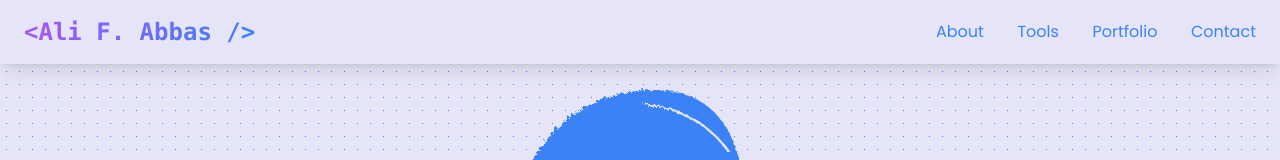
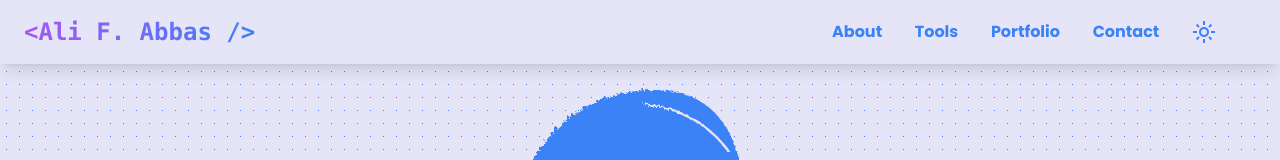
Before and after one commit to ali1x/portfolio, a React (Vite) app: page / in a window 1280 px wide. Shown: the top 160 px of the page. Built offline with nearby package versions, Linux system fonts and the light colour scheme.

Commit message:
dark mode

```diff
--- a/src/App.tsx
+++ b/src/App.tsx
@@ -1,3 +1,5 @@
+import { useEffect, useState } from "react"
+
 import Nav from "./components/Nav"
 import About from "./pages/About"
 import Contact from "./pages/Contact"
@@ -6,9 +8,29 @@ import Portfolio from "./pages/Portfolio"
 import Tools from "./pages/Tools"
 
 const App = () => {
+  const [isModeDark, setIsModeDark] = useState<boolean>(localStorage.theme === "dark")
+
+  useEffect(() => {
+
+    isModeDark ? localStorage.theme = "dark" : localStorage.theme = ""
+
+    if (
+      localStorage.theme === "dark" ||
+      (!("theme" in localStorage) &&
+        window.matchMedia("(prefers-color-scheme: dark)").matches)
+    ) {
+      document.documentElement.classList.add("dark")
+    } else {
+      document.documentElement.classList.remove("dark")
+    }
+  }, [isModeDark])
+
   return (
     <>
-      <Nav />
+      <Nav
+        isModeDark = {isModeDark}
+        setIsModeDark = {setIsModeDark}
+      />
       <Home />
       <About />
       <Tools />
--- a/src/assets/index.ts
+++ b/src/assets/index.ts
@@ -9,5 +9,5 @@ export {
     WaveImage,
     AboutImage,
     ContactImage,
-    ToolsImage
+    ToolsImage,
 }
--- a/src/components/Menu.tsx
+++ b/src/components/Menu.tsx
@@ -1,16 +1,16 @@
 const Menu = (props: { setIsMenuOpen: React.Dispatch<React.SetStateAction<boolean>> }) => {
   return (
     <>
-      <li className="text-blue-500 hover:text-slate-500 cursor-pointer my-2" onClick={() => props.setIsMenuOpen(false)}>
+      <li className="text-blue-500 dark:text-dark-four font-bold hover:text-slate-500 cursor-pointer my-2" onClick={() => props.setIsMenuOpen(false)}>
         <a href="#about">About</a>
       </li>
-      <li className="text-blue-500 hover:text-slate-500 cursor-pointer my-2" onClick={() => props.setIsMenuOpen(false)}>
+      <li className="text-blue-500 dark:text-dark-four font-bold hover:text-slate-500 cursor-pointer my-2" onClick={() => props.setIsMenuOpen(false)}>
         <a href="#tools">Tools</a>
       </li>
-      <li className="text-blue-500 hover:text-slate-500 cursor-pointer my-2" onClick={() => props.setIsMenuOpen(false)}>
+      <li className="text-blue-500 dark:text-dark-four font-bold hover:text-slate-500 cursor-pointer my-2" onClick={() => props.setIsMenuOpen(false)}>
         <a href="#portfolio">Portfolio</a>
       </li>
-      <li className="text-blue-500 hover:text-slate-500 cursor-pointer my-2" onClick={() => props.setIsMenuOpen(false)}>
+      <li className="text-blue-500 dark:text-dark-four font-bold hover:text-slate-500 cursor-pointer my-2" onClick={() => props.setIsMenuOpen(false)}>
         <a href="#contact">Contact</a>
       </li>
     </>
--- a/src/components/Nav.tsx
+++ b/src/components/Nav.tsx
@@ -2,7 +2,10 @@ import { useState, useEffect } from "react"
 
 import Menu from "./Menu"
 
-const Nav = () => {
+const Nav = (props: {
+  isModeDark: boolean
+  setIsModeDark: React.Dispatch<React.SetStateAction<boolean>>
+}) => {
   const [isMenuOpen, setIsMenuOpen] = useState<boolean>(false)
   const [prevScroll, setPrevScroll] = useState(window.scrollY)
   const [isScrollingDown, setIsScrollingDown] = useState(false)
@@ -25,38 +28,44 @@ const Nav = () => {
 
   return (
     <div
-      className={`fixed top-0 left-0 h-16 w-full z-20 shadow-lg bg-[#e5e5f7] transition-all duration-200 ease-linear ${
-        isScrollingDown
-          ? "-translate-y-16"
-          : "translate-y-0"
+      className={`fixed top-0 left-0 h-16 w-full z-20 shadow-lg bg-[#e5e5f7] dark:bg-dark-one transition-all duration-200 ease-linear ${
+        isScrollingDown ? "-translate-y-16" : "translate-y-0"
       }
       `}
     >
       <div className="h-full flex justify-between items-center mx-6">
         <code className="md:text-2xl text-xl font-bold bg-gradient-to-r from-purple-500 to-blue-500 inline-block text-transparent bg-clip-text">{`<Ali F. Abbas />`}</code>
-        <span
-          className="material-symbols-outlined text-blue-500 cursor-pointer md:hidden"
-          onClick={toggleMenu}
-        >
-          {isMenuOpen ? 'close' : 'menu' }
-        </span>
-        <ul className="flex justify-between items-center w-80 max-md:hidden">
-          <Menu
-            setIsMenuOpen={setIsMenuOpen}
-          />
+        <div className="flex justify-between items-center">
+          <span
+            className="material-symbols-outlined text-blue-500 cursor-pointer mr-4 md:hidden"
+            onClick={toggleMenu}
+          >
+            {isMenuOpen ? "close" : "menu"}
+          </span>
+          <span
+            className="dark:text-dark-four material-symbols-outlined cursor-pointer md:hidden"
+            onClick={() => props.setIsModeDark((prev) => !prev)}
+          >
+            {props.isModeDark ? "dark_mode" : "light_mode"}
+          </span>
+        </div>
+        <ul className="flex justify-between items-center w-96 max-md:hidden mr-10">
+          <Menu setIsMenuOpen={setIsMenuOpen} />
+          <span
+            className="material-symbols-outlined cursor-pointer text-blue-500 dark:text-dark-four"
+            onClick={() => props.setIsModeDark((prev) => !prev)}
+          >
+            {props.isModeDark ? "dark_mode" : "light_mode"}
+          </span>
         </ul>
       </div>
-      <div className={`bg-[#e5e5f7] shadow-lg pb-2 md:hidden fixed left-0 w-full -z-10 transition-all duration-500 ease-linear
-      ${
-        isMenuOpen && !isScrollingDown
-        ? "-translate-y-1"
-        : "-translate-y-64"
-      }
-      `}>
+      <div
+        className={`bg-[#e5e5f7]/80 dark:bg-dark-one/80 shadow-lg pb-2 md:hidden fixed left-0 w-full -z-10 transition-all duration-300 ease-linear
+      ${isMenuOpen && !isScrollingDown ? "-translate-y-1" : "-translate-y-64"}
+      `}
+      >
         <ul className="flex flex-col justify-evenly items-center -z-10">
-          <Menu
-            setIsMenuOpen={setIsMenuOpen}
-          />
+          <Menu setIsMenuOpen={setIsMenuOpen} />
         </ul>
       </div>
     </div>
--- a/src/pages/Contact.tsx
+++ b/src/pages/Contact.tsx
@@ -6,9 +6,9 @@ import { WaveImage, ContactImage } from "../assets"
 
 const Contact = () => {
   return (
-    <div id="contact">
+    <div id="contact" className="dark:bg-dark-one">
       <img src={WaveImage} alt="WaveImage" className="rotate-180 w-full" />
-      <div className="flex flex-col justify-center items-center my-4">
+      <div className="flex flex-col justify-center items-center mt-4">
         <div>
           <img src={ContactImage} alt="ContactImage" className="w-64 my-8" />
         </div>
@@ -16,7 +16,7 @@ const Contact = () => {
           Don't hesitate, Contact Me!
         </h1>
         <Fade bottom>
-          <div className="bg-white rounded-lg p-4 m-4 flex justify-center items-center flex-wrap">
+          <div className="bg-white dark:bg-dark-one rounded-lg p-4 m-4 flex justify-center items-center flex-wrap">
             <ContactBox
               href="mailto:alifuadabbas2@gmail.com"
               iconName="mail"
--- a/src/pages/Home.tsx
+++ b/src/pages/Home.tsx
@@ -1,13 +1,12 @@
 import { TypeAnimation } from "react-type-animation"
-import { Fade } from 'react-reveal'
+import { Fade } from "react-reveal"
 
 import { WaveImage } from "../assets"
 
 const Home = () => {
   return (
-    <div id="home" className="h-full mt-12">
+    <div id="home" className="h-full mt-12 dark:bg-dark-one">
       <div className="flex flex-col justify-start items-center">
-
         <div className="w-72 h-72 my-4">
           <svg viewBox="0 0 1000 1000" xmlns="http://www.w3.org/2000/svg">
             <defs>
@@ -98,9 +97,9 @@ const Home = () => {
             wrapper="h1"
             speed={50}
             repeat={Infinity}
-          className="text-xl md:text-2xl font-bold my-8 text-blue-500"
+            className="text-xl md:text-2xl font-bold my-8 text-blue-500 dark:text-dark-four"
           />
-        <div className="flex flex-col justify-center items-center">
+          <div className="flex flex-col justify-center items-center dark:text-dark-four">
             <p>Greetings, I'm Ali F. Abbas.</p>
             <p>A passionate Front-end React Developer</p>
             <p>from Syria 📍</p>
@@ -113,7 +112,7 @@ const Home = () => {
             >
               <svg
                 xmlns="http://www.w3.org/2000/svg"
-              className="m-2 cursor-pointer"
+                className="m-2 cursor-pointer dark:fill-dark-four"
                 height="28"
                 viewBox="0 0 448 512"
               >
@@ -127,7 +126,7 @@ const Home = () => {
             >
               <svg
                 xmlns="http://www.w3.org/2000/svg"
-              className="m-2 cursor-pointer"
+                className="m-2 cursor-pointer dark:fill-dark-four"
                 height="28"
                 viewBox="0 0 496 512"
               >
--- a/src/pages/Portfolio.tsx
+++ b/src/pages/Portfolio.tsx
@@ -1,11 +1,8 @@
 import { Fade } from "react-reveal"
-
-import { WaveImage } from "../assets"
 
 const Portfolio = () => {
   return (
     <div id="portfolio">
-      <img src={WaveImage} alt="WaveImage" className="w-full" />
       <div className="bg-blue-500 h-32 w-full flex flex-col justify-center items-center">
         <Fade bottom>
           <h1 className="text-white text-base md:text-2xl font-bold">
--- a/src/pages/Tools.tsx
+++ b/src/pages/Tools.tsx
@@ -6,13 +6,13 @@ import { ToolsImage, WaveImage } from "../assets"
 
 const Tools = () => {
   return (
-    <div className="flex flex-col justify-center items-center" id="tools">
+    <div className="flex flex-col justify-center items-center dark:bg-dark-one" id="tools">
       <img src={WaveImage} alt="WaveImage" className="w-full rotate-180" />
       <img src={ToolsImage} alt="tools" className="w-64 my-8" />
       <Fade bottom>
-        <h1 className="mt-8 text-2xl font-bold text-blue-500">My Tools</h1>
+        <h1 className="my-8 text-2xl font-bold text-blue-500">My Tools</h1>
         <div className="w-full flex flex-col justify-evenly items-center md:flex-row">
-          <div className="rounded-3xl bg-blue-500 my-8 flex flex-col justify-start items-center">
+          <div className="rounded-3xl bg-blue-500 mb-8 flex flex-col justify-start items-center">
             <h1 className="text-white mt-4">Languages & Tools</h1>
             <div className="w-full text-white flex justify-center items-center">
               <ul className="mx-2">
@@ -33,7 +33,7 @@ const Tools = () => {
               </ul>
             </div>
           </div>
-          <div className="rounded-3xl bg-blue-500 my-8 flex flex-col justify-start items-center">
+          <div className="rounded-3xl bg-blue-500 mb-8 flex flex-col justify-start items-center">
             <h1 className="text-white mt-4">Libraries</h1>
             <div className="w-full text-white flex justify-center items-center">
               <ul className="mx-2">
@@ -75,6 +75,7 @@ const Tools = () => {
           </div>
         </div>
       </Fade>
+      <img src={WaveImage} alt="WaveImage" className="w-full" />
     </div>
   )
 }
--- a/tailwind.config.js
+++ b/tailwind.config.js
@@ -1,12 +1,18 @@
 /** @type {import('tailwindcss').Config} */
 export default {
+  darkMode: 'class',
   content: [
     "./index.html",
     "./src/**/*.{js,ts,jsx,tsx}",
   ],
   theme: {
     extend: {
-
+      colors: {
+        'dark-one': '#04041e',
+        'dark-two': '#512B81',
+        'dark-three': '#4477CE',
+        'dark-four': '#8CABFF',
+      }
     },
   },
   plugins: [],
```
Lines whose indentation alone changed are shown as unchanged.
